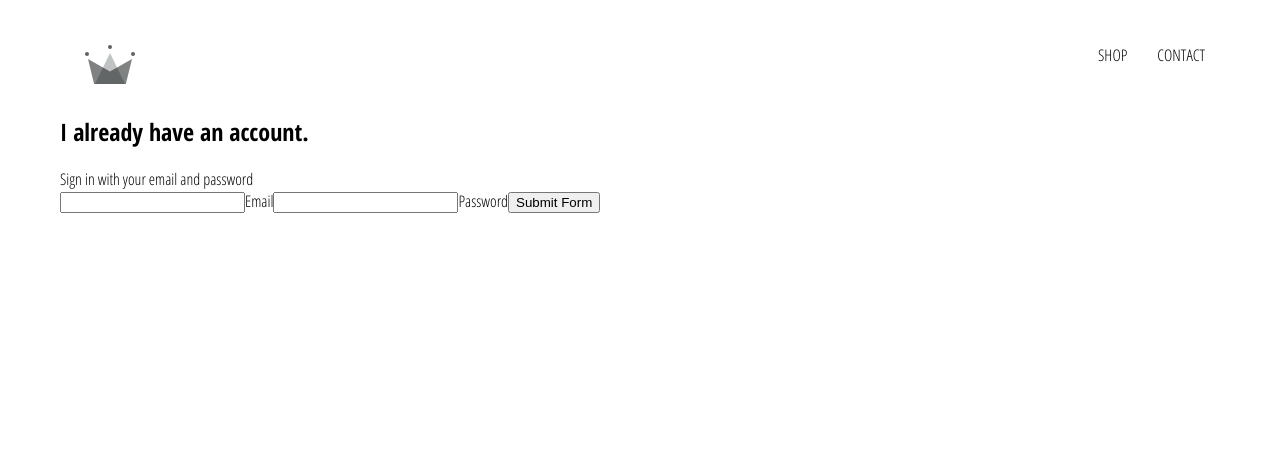
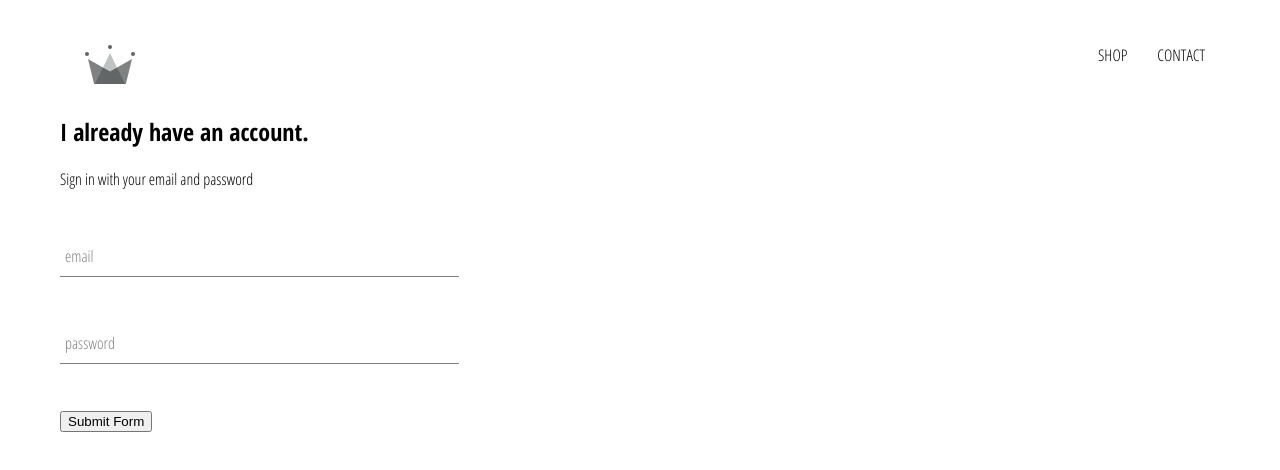
Before and after one commit to mrin2810/crown-clothing, a React (Create React App) app: page /signin in a window 1280 px wide. Shown: the top 470 px of the page. Built offline with nearby package versions, Linux system fonts and the light colour scheme.

Commit message:
Changed the "input" component to FormInput

```diff
--- /dev/null
+++ b/src/components/form-input/form-input.component.jsx
@@ -0,0 +1,18 @@
+import React from 'react';
+
+import './form-input.styles.scss';
+
+const FormInput = ({ handleChange, label, ...otherProps}) => (
+    <div className="group">
+        <input className="form-input" onChange={handleChange} {...otherProps}/>
+        {
+            label ?
+            (<label className={`${otherProps.value.length ? 'shrink' : ''} form-input-label`}>
+                {label}
+            </label>)
+            : null
+        }
+    </div>
+);
+
+export default FormInput;
--- /dev/null
+++ b/src/components/form-input/form-input.styles.scss
@@ -0,0 +1,54 @@
+$sub-color: grey;
+$main-color: black;
+
+@mixin shrinkLabel {
+  top: -14px;
+  font-size: 12px;
+  color: $main-color;
+}
+
+.group {
+  position: relative;
+  margin: 45px 0;
+
+  .form-input {
+    background: none;
+    background-color: white;
+    color: $sub-color;
+    font-size: 18px;
+    padding: 10px 10px 10px 5px;
+    display: block;
+    width: 100%;
+    border: none;
+    border-radius: 0;
+    border-bottom: 1px solid $sub-color;
+    margin: 25px 0;
+
+    &:focus {
+      outline: none;
+    }
+
+    &:focus ~ .form-input-label {
+      @include shrinkLabel();
+    }
+  }
+
+  input[type='password'] {
+    letter-spacing: 0.3em;
+  }
+
+  .form-input-label {
+    color: $sub-color;
+    font-size: 16px;
+    font-weight: normal;
+    position: absolute;
+    pointer-events: none;
+    left: 5px;
+    top: 10px;
+    transition: 300ms ease all;
+
+    &.shrink {
+      @include shrinkLabel();
+    }
+  }
+}
--- a/src/components/sign-in/sign-in.component.jsx
+++ b/src/components/sign-in/sign-in.component.jsx
@@ -1,4 +1,6 @@
 import React from 'react';
+
+import FormInput from '../form-input/form-input.component.jsx';
 
 import './sign-in.styles.scss';
 
@@ -32,22 +34,22 @@
                 <span>Sign in with your email and password</span>
 
                 <form onSubmit={this.handleSubmit}>
-                    <input
+                    <FormInput
                         type='email'
                         name='email'
+                        label='email'
                         value={this.state.email}
-                        onChange={this.handleChange}
+                        handleChange={this.handleChange}
                         required
                     />
-                    <label>Email</label>
-                    <input
+                    <FormInput
                         type='password'
                         name='password'
+                        label='password'
                         value={this.state.password}
-                        onChange={this.handleChange}
+                        handleChange={this.handleChange}
                         required
                     />
-                    <label>Password</label>
 
                     <input type="submit" value="Submit Form"/>
                 </form>
--- a/src/components/sign-in/sign-in.styles.scss
+++ b/src/components/sign-in/sign-in.styles.scss
@@ -0,0 +1,3 @@
+.sign-in {
+    width: 30vw;
+}
--- a/src/pages/sign-in-and-sign-up/sign-in-and-sign-up.component.jsx
+++ b/src/pages/sign-in-and-sign-up/sign-in-and-sign-up.component.jsx
@@ -5,7 +5,9 @@
 import './sign-in-and-sign-up.styles.scss';
 
 const SignInAndSignUpPage = () => (
-    <div className='sign-in-and-sign-up'><SignIn /> </div>
+    <div className='sign-in-and-sign-up'>
+        <SignIn />
+    </div>
 )
 
 export default SignInAndSignUpPage;
```
